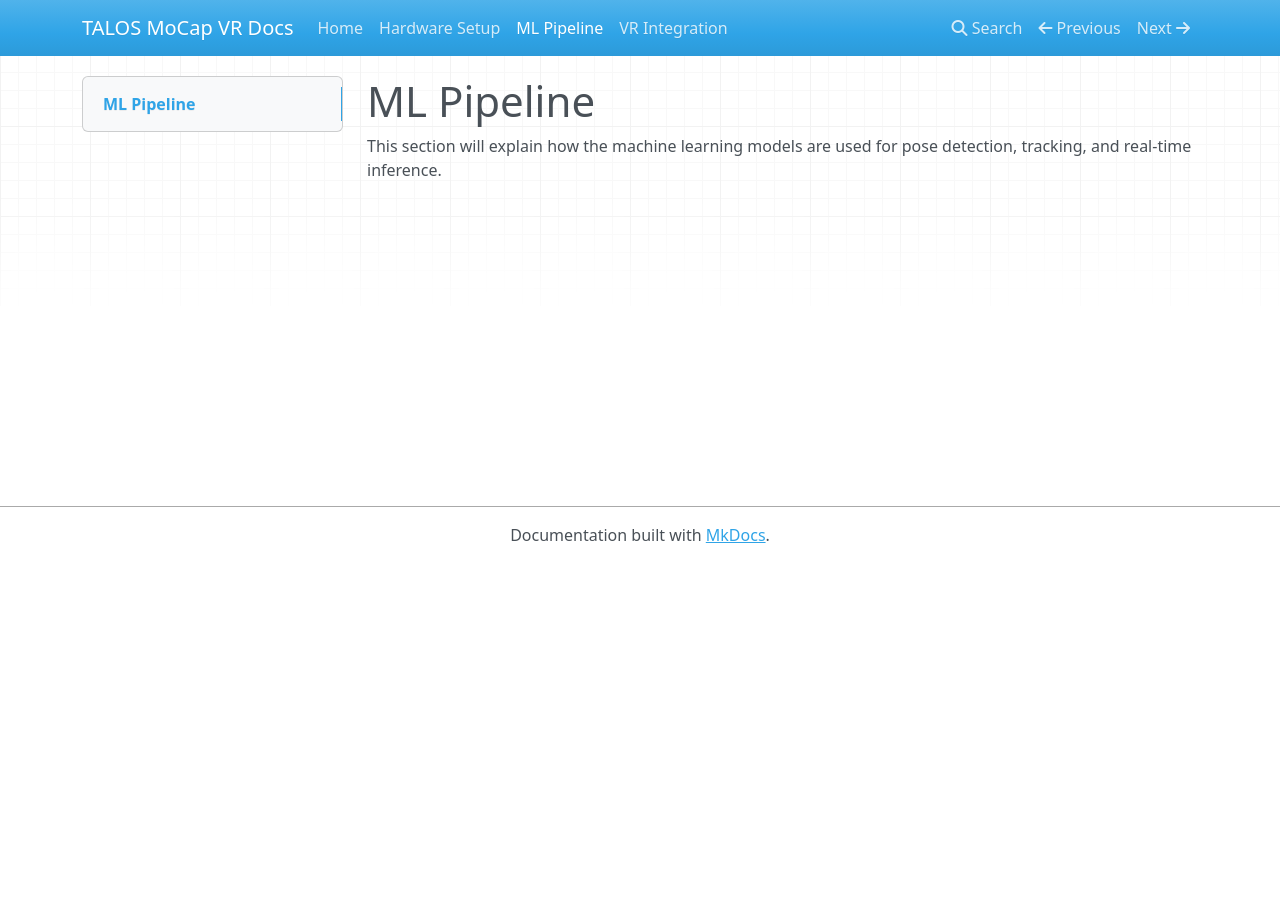
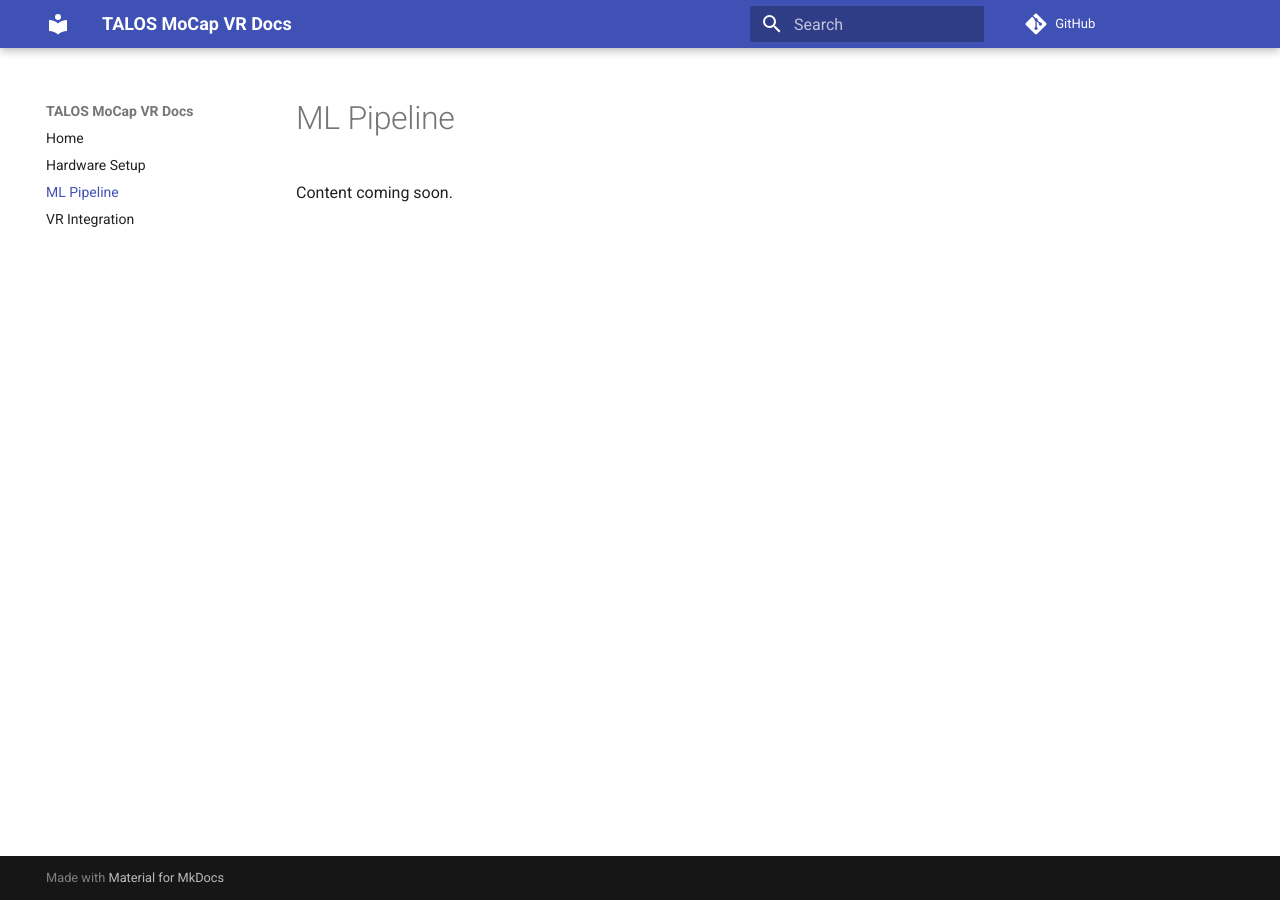
Before and after one commit to Talos-Labs-documents/TALOS-MoCap-VR-starter, an MkDocs documentation site: the page built from docs/ml/README.md, in a window 1280 px wide. Built offline with MkDocs 1.6.1 and Material for MkDocs 9.7.7, drawn with Linux system fonts in a browser that asks for light colours; nearby versions of some CDN libraries; comment, search, counter and statistics services are not loaded.

Commit message:
docs: configure MkDocs nav and add stub sections

```diff
--- a/docs/ml/README.md
+++ b/docs/ml/README.md
@@ -1,3 +1,2 @@
 # ML Pipeline
-
-This section will explain how the machine learning models are used for pose detection, tracking, and real-time inference.
+Content coming soon.
--- a/mkdocs.yml
+++ b/mkdocs.yml
@@ -1,4 +1,8 @@
 site_name: TALOS MoCap VR Docs
+site_url: https://talos-labs-documents.github.io/TALOS-MoCap-VR-starter/
+repo_url: https://github.com/Talos-Labs-documents/TALOS-MoCap-VR-starter
+theme:
+  name: material
 
 nav:
   - Home: index.md
```
Also changed, not shown: docs/hardware/README.md (+1 -2 lines), docs/vr/README.md (+1 -2 lines).
